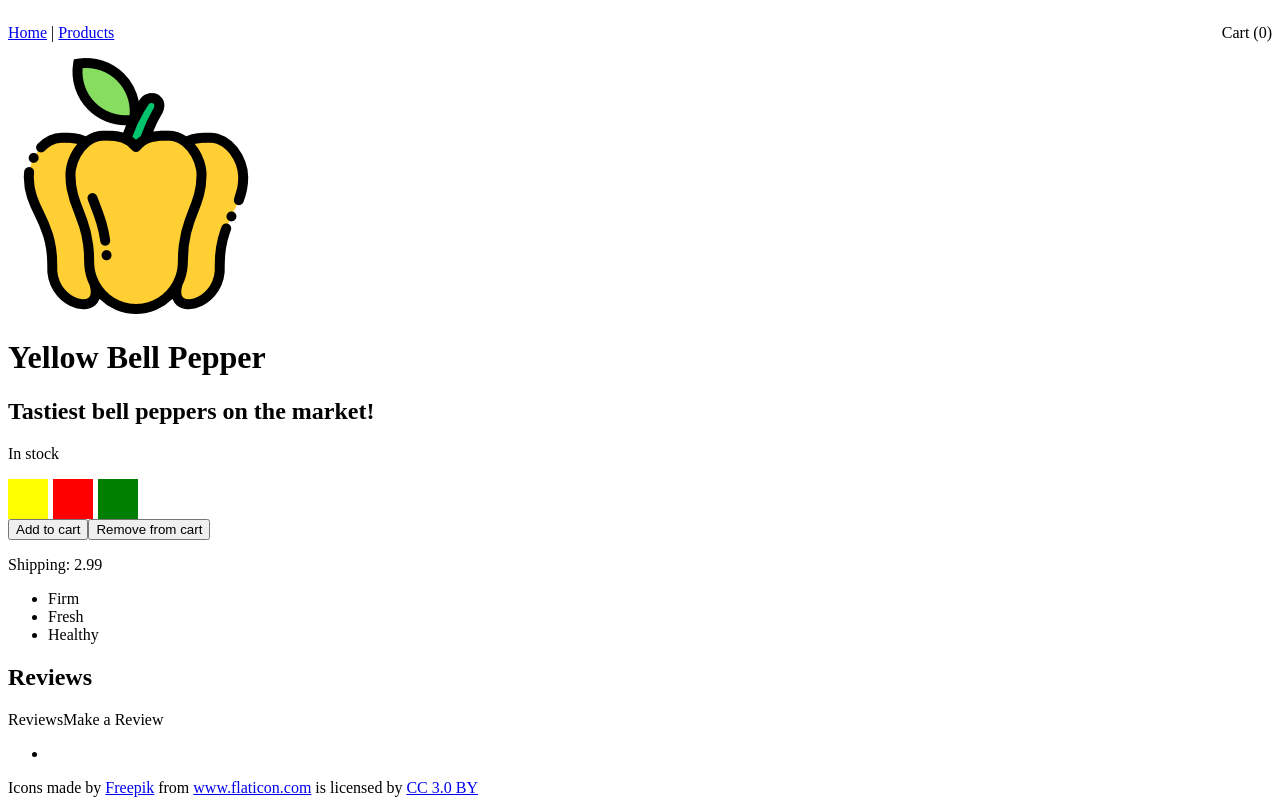
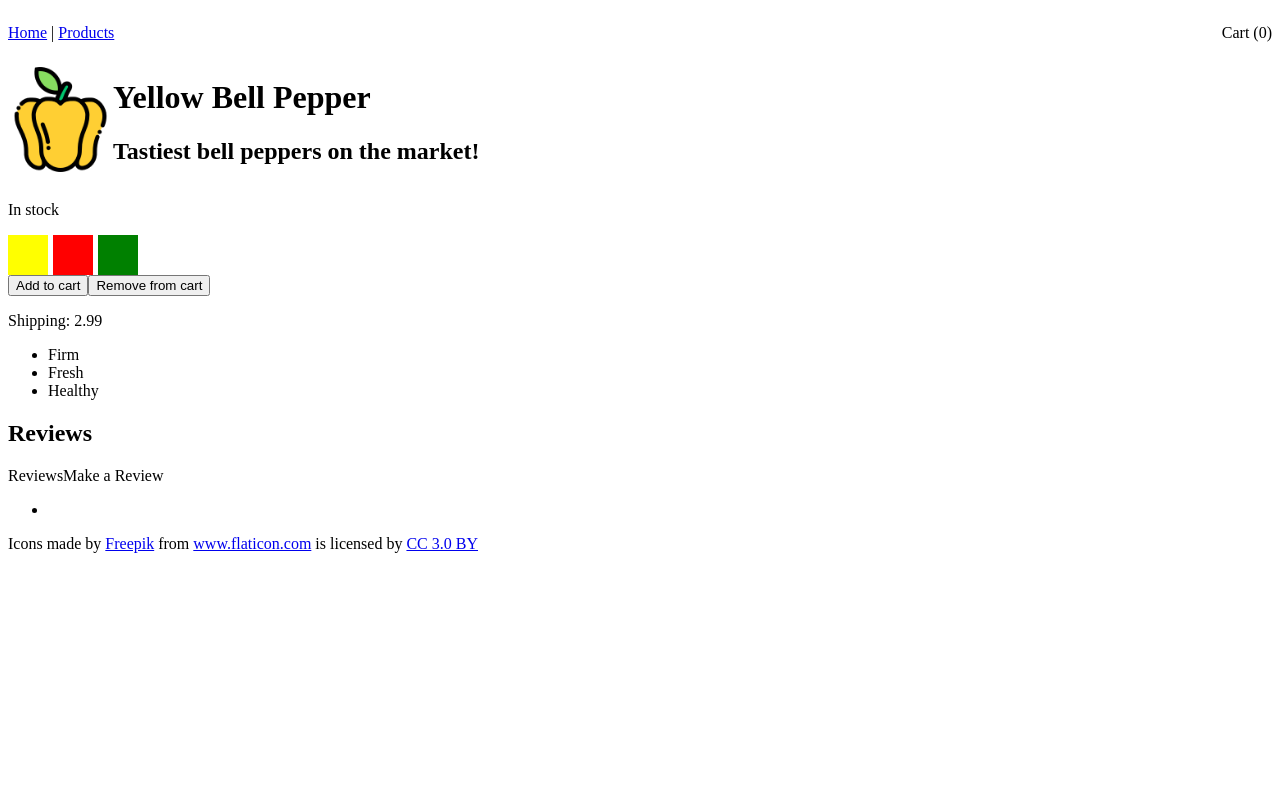
Before and after one commit to slawinski/online-veggie-store, a Vue app: page /products in a window 1280 px wide. Built offline with nearby package versions, Linux system fonts and the light colour scheme.

Commit message:
Modify styling

```diff
--- a/src/components/Product.vue
+++ b/src/components/Product.vue
@@ -1,11 +1,15 @@
 <template>
   <div class="product">
-    <div class="image">
-      <img :src="image" :alt="altText" />
+    <div class="header">
+      <div class="image">
+        <img :src="image" :alt="altText" />
+      </div>
+      <div class="title">
+        <h1>{{ title }} <span v-show="onSale">On Sale!</span></h1>
+        <h2>{{ description }}</h2>
+      </div>
     </div>
-    <div class="product-info">
-      <h1>{{ title }} <span v-show="onSale">On Sale!</span></h1>
-      <h2>{{ description }}</h2>
+    <div class="info">
       <p v-if="inStock">In stock</p>
       <p v-else>Out of stock</p>
       <div class="color-box-wrapper">
@@ -142,4 +146,11 @@ export default {
   height: 40px;
   margin-right: 5px;
 }
+.image > img {
+  height: 105px;
+}
+.header {
+  display: flex;
+  align-items: center;
+}
 </style>
```
